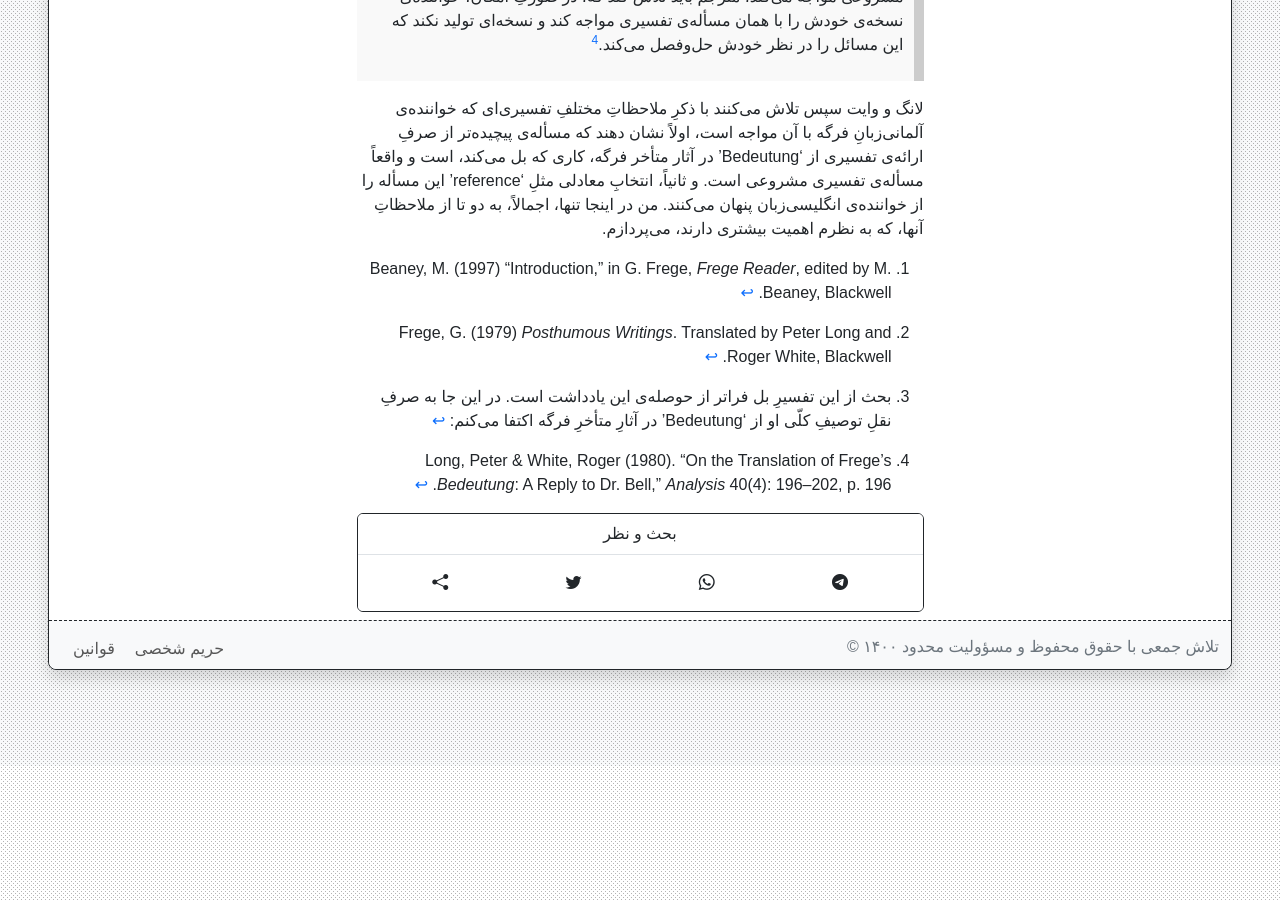
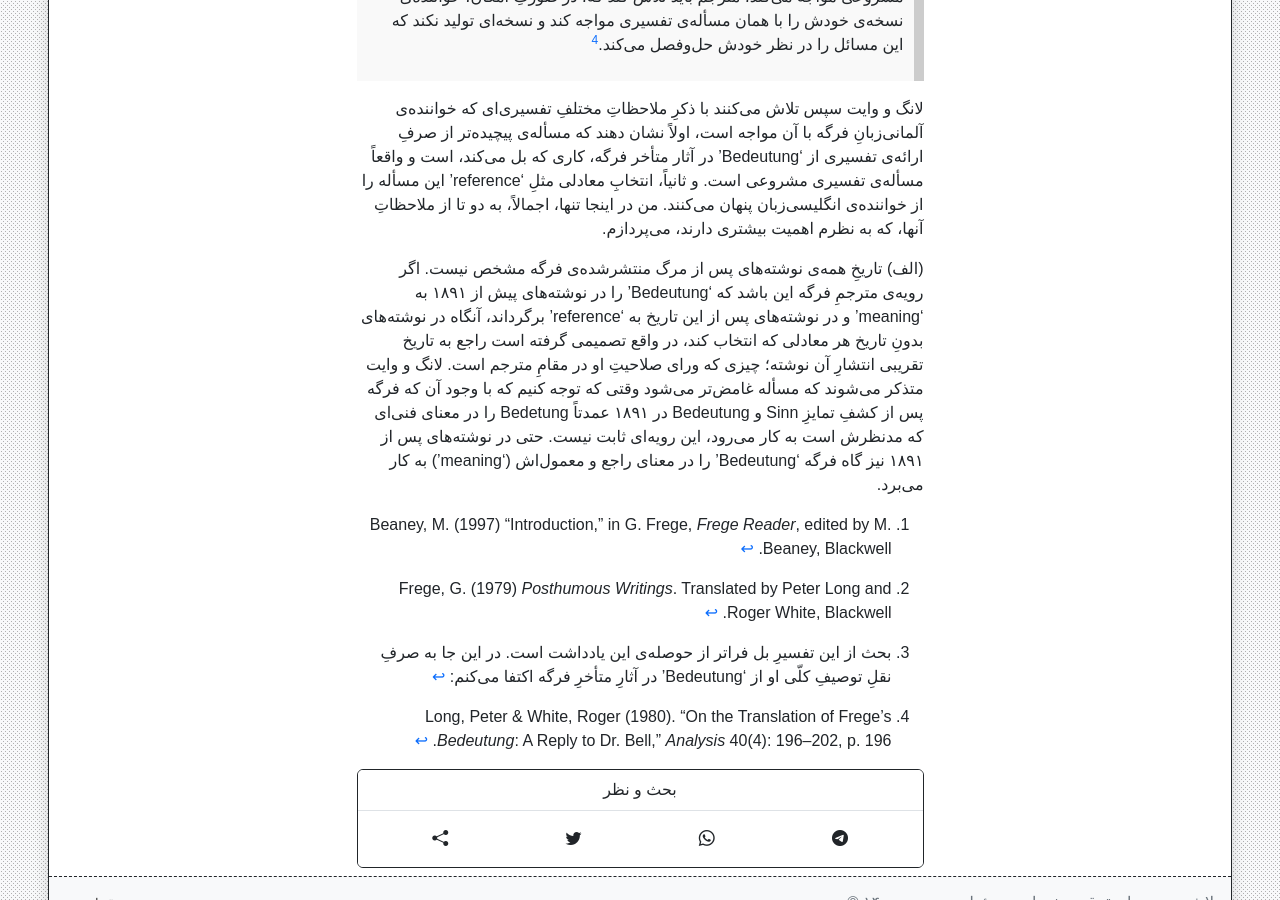
Before and after one commit to phicudemy/phicudemy.github.io, a Jekyll site: the page built from _posts/2024-07-16-fregebedeutung۲.md, in a window 1280 px wide and 900 px high, scrolled down 3616 px. Built offline with Jekyll 4.4.1, drawn with Linux system fonts in a browser that asks for light colours; comment, search, counter and statistics services are not loaded; a style sheet for code colours, icons or effects is not loaded; before the commit the page ends 4382 px from its top, so only the background shows below that.

Commit message:
TinaCMS content update

```diff
--- a/_posts/2024-07-16-fregebedeutung۲.md
+++ b/_posts/2024-07-16-fregebedeutung۲.md
@@ -43,6 +43,8 @@ contents: _contents/article.md
 
 لانگ و وایت سپس تلاش می‌کنند با ذکرِ ملاحظاتِ مختلفِ تفسیری‌ای که خواننده‌ی آلمانی‌زبانِ فرگه با آن مواجه است، اولاً نشان دهند که مسأله‌ی پیچیده‌تر از صرفِ ارائه‌ی تفسیری از ‘Bedeutung’ در آثار متأخر فرگه، کاری که بل می‌کند، است و واقعاً مسأله‌ی تفسیری مشروعی است. و ثانیاً، انتخابِ معادلی مثلِ‌ ‘reference’ این مسأله‌ را از خواننده‌ی انگلیسی‌زبان پنهان می‌کنند. من در اینجا تنها، اجمالاً، به دو تا از ملاحظاتِ آنها، که به نظرم اهمیت بیشتری دارند، می‌پردازم.
 
+(الف) تاریخِ همه‌ی نوشته‌های پس از مرگ منتشرشده‌ی فرگه مشخص نیست. اگر رویه‌ی مترجمِ فرگه این باشد که ‘Bedeutung’ را در نوشته‌های پیش از ۱۸۹۱ به ‘meaning’ و در نوشته‌های پس از این تاریخ به ‘reference’ برگرداند، آنگاه در نوشته‌های بدونِ تاریخ هر معادلی که انتخاب کند، در واقع تصمیمی گرفته است راجع به تاریخ تقریبی انتشارِ آن نوشته؛ چیزی که ورای صلاحیتِ او در مقامِ مترجم است. لانگ و وایت متذکر می‌شوند که مسأله غامض‌تر می‌شود وقتی که توجه کنیم که با وجود آن که فرگه پس از کشفِ تمایزِ Sinn و Bedeutung در ۱۸۹۱ عمدتاً Bedetung را در معنای فنی‌ای که مدنظرش است به کار می‌رود، این رویه‌ای ثابت نیست. حتی در نوشته‌های پس از ۱۸۹۱ نیز گاه فرگه ‘Bedeutung’ را در معنای راجع و معمول‌اش (‘meaning’) به کار می‌برد.
+
 
 
 
```
